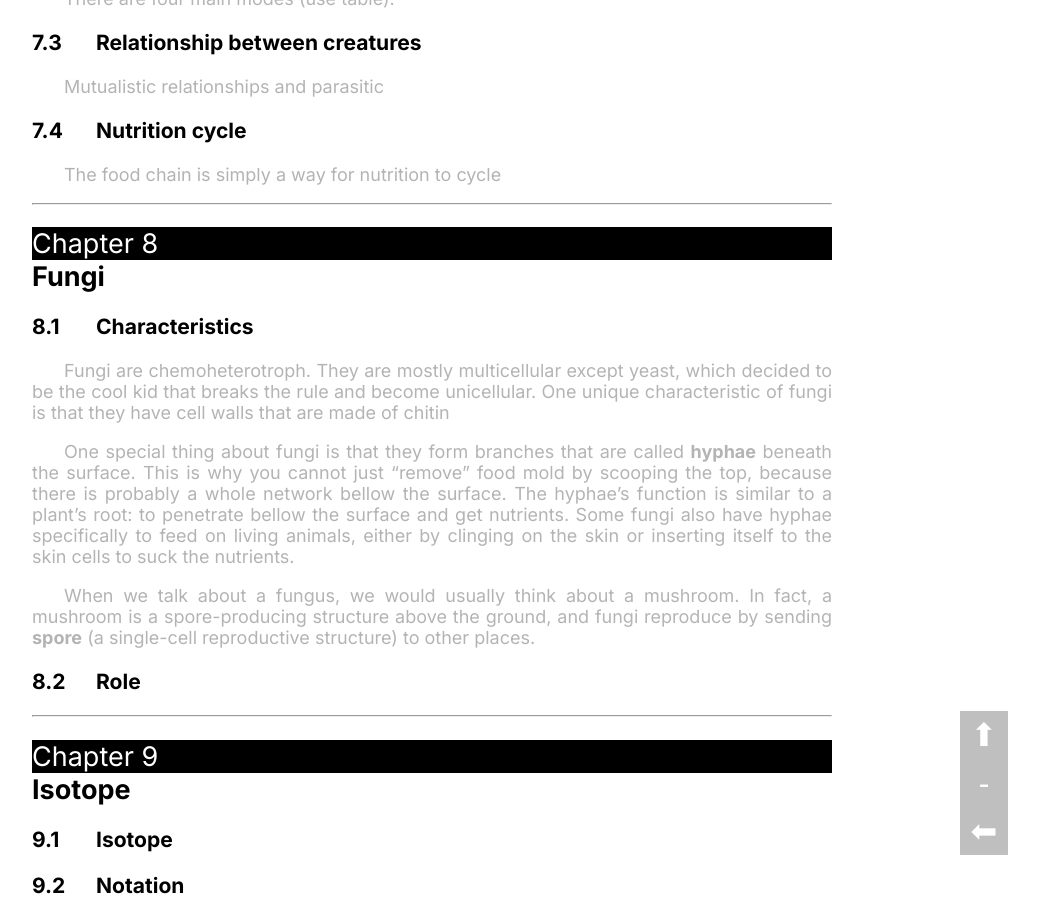
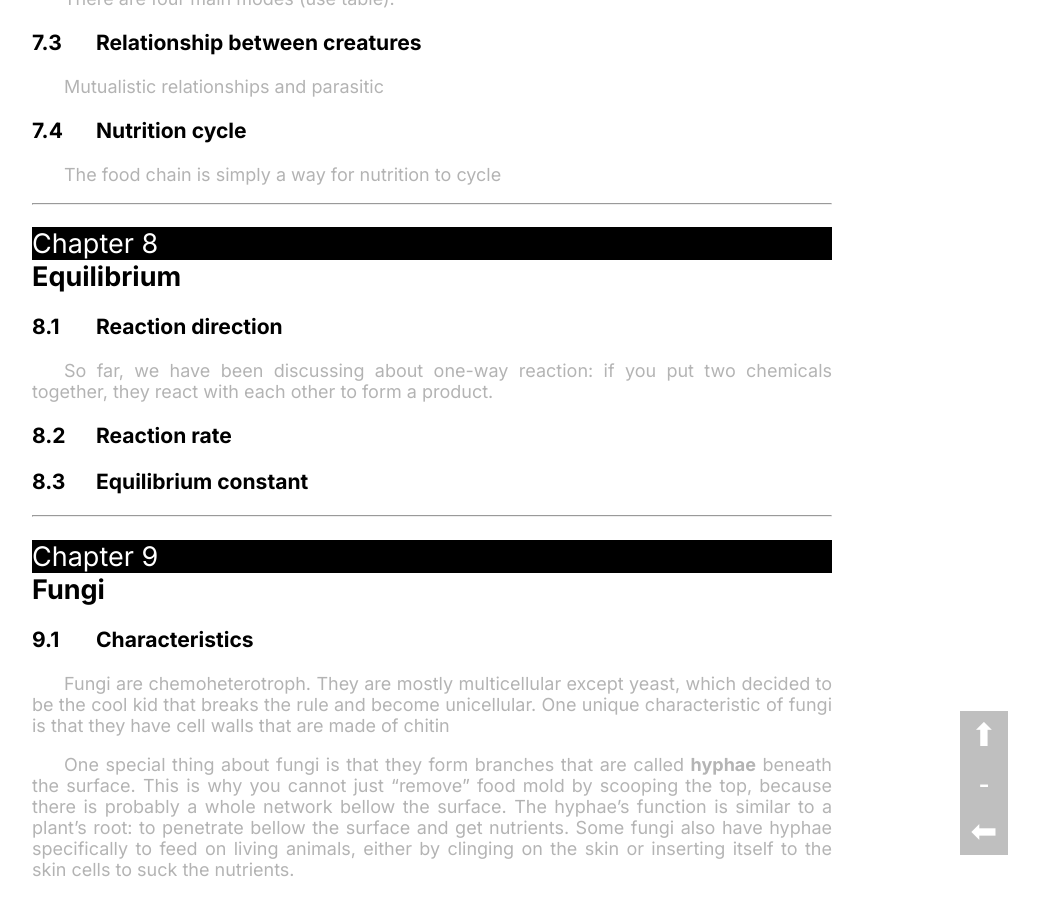
Before and after one commit to LukeNK/n-week-project, a Jekyll site: the page built from drafts.html, in a window 1280 px wide and 900 px high, scrolled down 2614 px. Shown: the whole window, without its empty margins (208-1247 px from the left). Built offline with Jekyll 4.4.1, drawn with Linux system fonts in a browser that asks for light colours; some of the changed text lies outside the part shown.

Commit message:
Add plan chapter

```diff
--- a/drafts/acid-base.md
+++ b/drafts/acid-base.md
@@ -1,6 +1,8 @@
 ---
 layout: draft
 title: Acid and base
+prerequisites:
+    - c-equilibrium
 ---
 
 <!-- After complete, update to make titration depends on this -->
--- /dev/null
+++ b/drafts/equilibrium.md
@@ -0,0 +1,13 @@
+---
+layout: draft
+title: Equilibrium
+prerequisites:
+    - c-reaction
+---
+
+### Reaction direction
+So far, we have been discussing about one-way reaction: if you put two chemicals together, they react with each other to form a product.
+
+### Reaction rate
+
+### Equilibrium constant
--- /dev/null
+++ b/drafts/reaction.md
@@ -0,0 +1,8 @@
+---
+layout: draft
+title: Reaction Rate and Reaction Mechanism
+prerequisites:
+    - c-chem-eq
+---
+
+### Reaction rate
```
